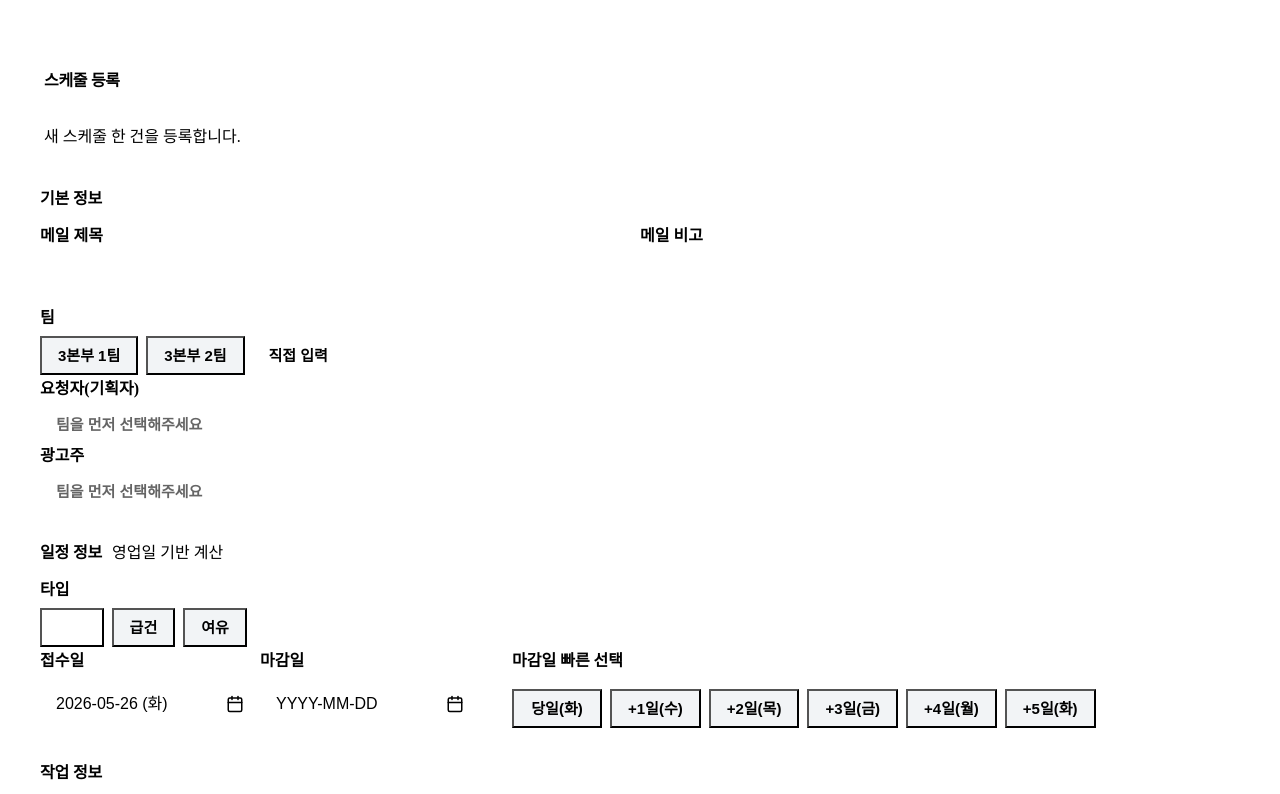
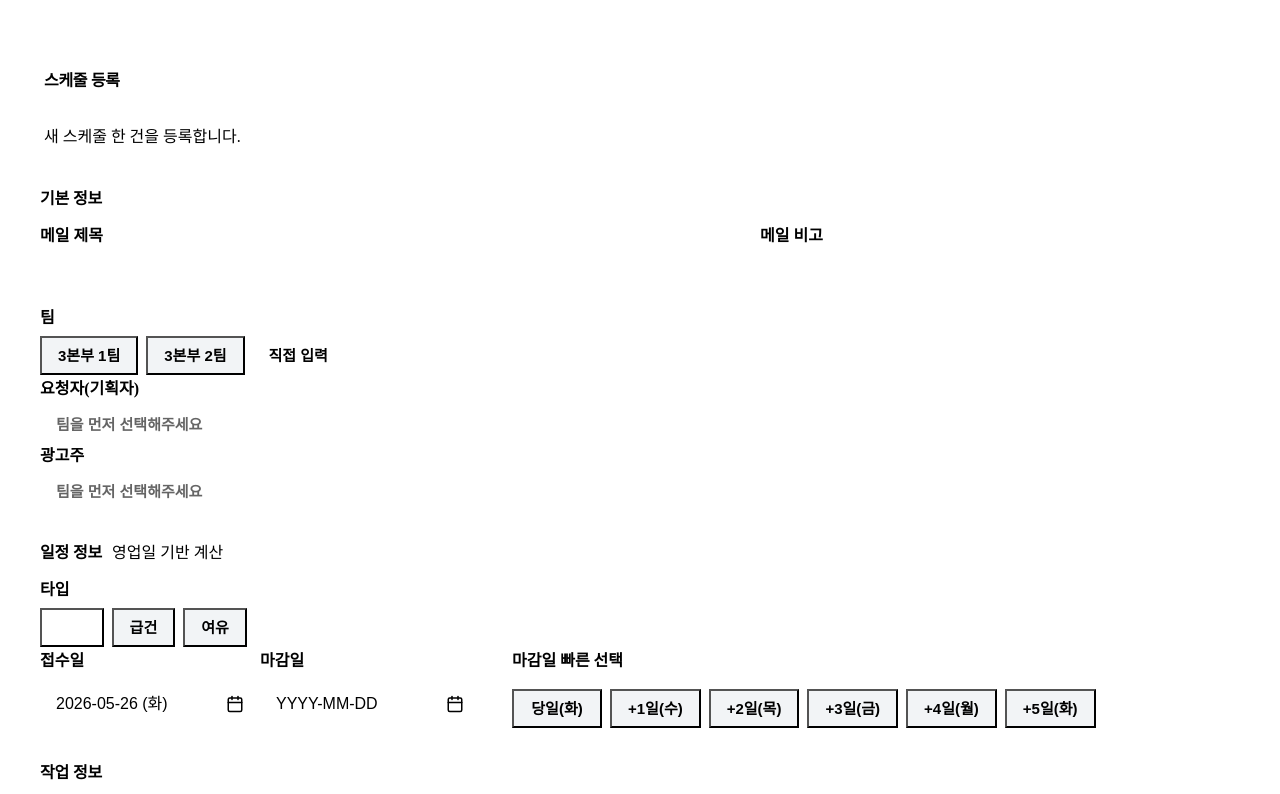
Before and after one commit to Peekaboo325/design-team-hub, a React (Vite) app: page / in a window 1280 px wide. Shown: the top 794 px of the page. Built offline with nearby package versions, Linux system fonts and the light colour scheme; the HTML template or start-up script is replaced by a standard one.

Commit message:
메일 제목·비고 비율 50:50 → 60:40 (제목이 더 넓게)

```diff
--- a/src/components/zones/Zone.module.css
+++ b/src/components/zones/Zone.module.css
@@ -57,10 +57,10 @@
   }
 }
 
-/* 메일 행 — 제목+비고 가로 2칸. 카드 폭을 자연스럽게 쓰도록 1fr 1fr. */
+/* 메일 행 — 제목 60% / 비고 40% (3:2). 제목이 길어서 더 넓게. */
 .mailRow {
   display: grid;
-  grid-template-columns: 1fr 1fr;
+  grid-template-columns: 3fr 2fr;
   gap: var(--space-field);
 }
 
```
